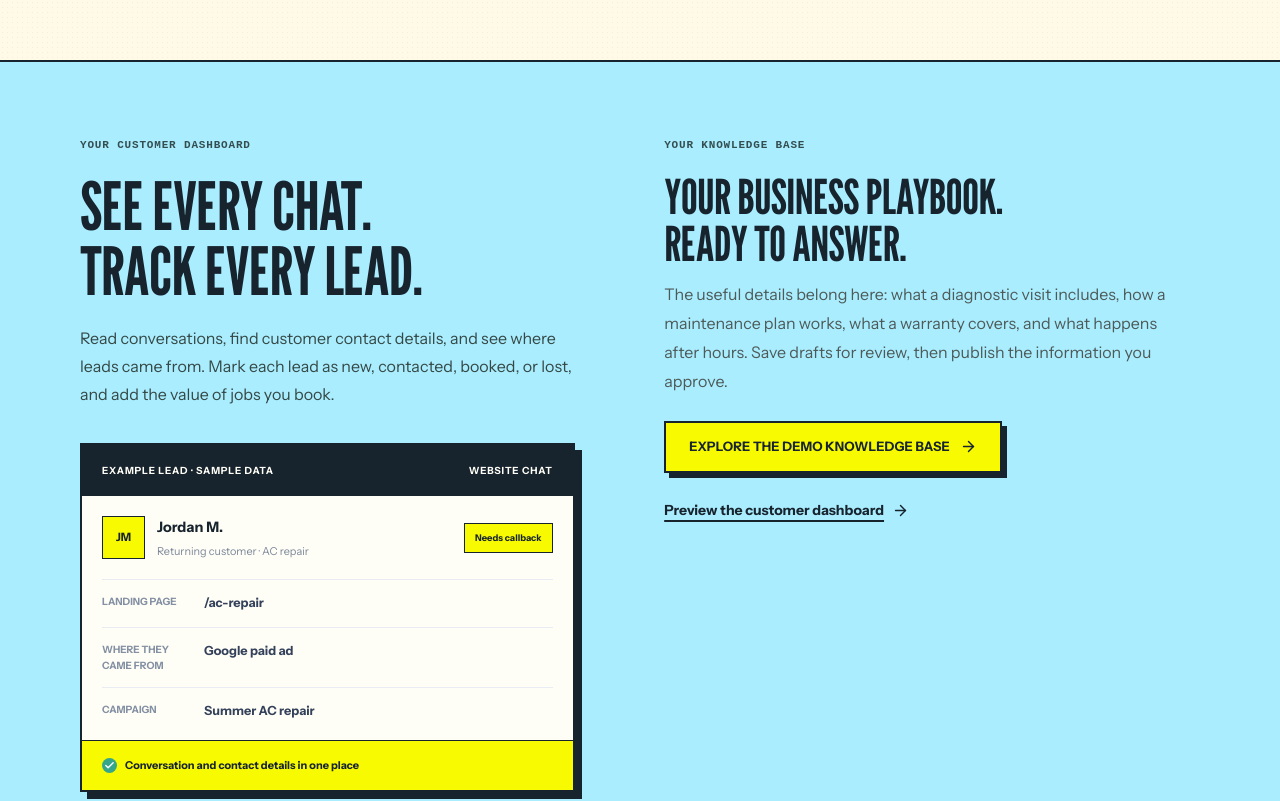
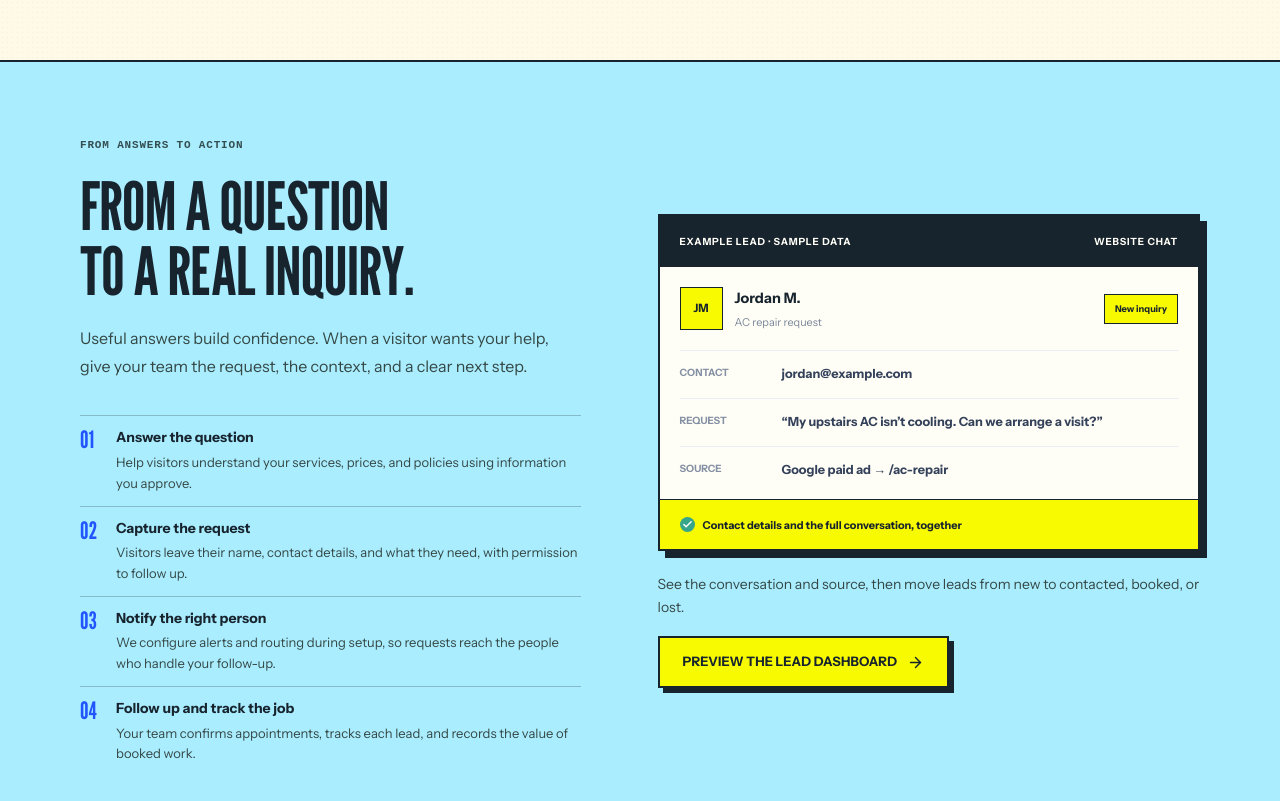
Before and after one commit to dannymsullivan/raleigh-lead-recovery, a Next.js app: page / in a window 1280 px wide. Shown: the part 5020-5821 px from the top of the page. Built offline with nearby package versions, Linux system fonts and the light colour scheme.

Commit message:
Explain lead capture, alerts, routing, and follow-up in the offer

```diff
--- a/app/chatbot-sales.css
+++ b/app/chatbot-sales.css
@@ -109,6 +109,15 @@
 .rlr-retro .rlr-flow-steps p { font-size: 15px; line-height: 1.75; }
 .rlr-retro .rlr-outcomes { background: #a9edff; border-block: 2px solid #17232d; padding-block: 76px; }
 .rlr-retro .rlr-outcomes-copy > p:not(.rlr-kicker) { font-size: 16px; color: #354845; }
+.lead-flow { display: grid; gap: 12px; margin: 22px 0 0; padding: 0; list-style: none; counter-reset: lead-step; }
+.lead-flow li { display: grid; grid-template-columns: 24px minmax(0,1fr); column-gap: 12px; padding-top: 12px; border-top: 1px solid #17232d40; counter-increment: lead-step; }
+.lead-flow li::before { content: counter(lead-step, decimal-leading-zero); grid-row: 1 / 3; color: #2155ff; font: 24px 'RLR Display', sans-serif; line-height: 1; }
+.lead-flow strong { font-size: 14px; line-height: 1.4; }
+.rlr-retro .lead-flow p { margin: 4px 0 0; color: #354845; font-size: 13px; line-height: 1.6; }
+.lead-preview { min-width: 0; align-self: center; }
+.rlr-retro .lead-preview-note { margin: 22px 0 18px; color: #354845; font-size: 14px; line-height: 1.6; }
+.lead-preview > .rlr-button { max-width: 100%; white-space: normal; }
+.rlr-retro .rlr-outcomes-grid { gap: clamp(32px, 6vw, 80px); }
 .rlr-retro .rlr-summary-card { border: 2px solid #17232d; border-radius: 0; background: #fffef6; box-shadow: 7px 7px 0 #17232d; }
 .rlr-retro .rlr-summary-header { background: #17232d; color: #fffef6; border-color: #17232d; }
 .rlr-retro .rlr-summary-person > span { border: 1px solid #17232d; border-radius: 0; color: #17232d; background: #f7fa00; }
--- a/app/page.tsx
+++ b/app/page.tsx
@@ -50,9 +50,11 @@ const faqs = [
   { q: "How much can it know about my business?", a: "We build your knowledge base around the information you approve: service details, pricing and exclusions, maintenance plans, warranties, safe troubleshooting, policies, and more. The live demo uses a detailed fictional HVAC business so you can explore what that depth looks like. Your own setup is scoped and tested with you." },
   { q: "Does every question have to go to a person?", a: "No. Published answers can resolve routine questions about your services and policies right in the chat. Your team is needed for work that requires a person, such as inspecting equipment, confirming an appointment, or answering a question outside the approved knowledge. The demo shows how an AI advisor can connect information across a conversation." },
   { q: "What happens when it doesn’t know?", a: "It should say so, explain what it can answer, and offer the appropriate next step. We define those boundaries with you. It shouldn’t make up a price, promise availability, or claim a technician is on the way." },
+  { q: "How does a chat turn into a lead?", a: "Visitors can get answers first. When they want help from your team, they choose ‘Ask the team to follow up’ and share their name, email, optional phone number, and request. With their permission, those details are saved with the full conversation in your dashboard. The public demo uses a fictional business and doesn’t collect customer requests." },
+  { q: "How does my team take over?", a: "During setup, we configure where requests go and who gets notified. Alerts and routing are part of your setup, with the recipients and follow-up process agreed before launch. Your team can review the conversation, contact the customer, and track the result in the dashboard." },
   { q: "Can I see where a lead came from?", a: "Yes. You can see the page where a chat started and, when available, the website or campaign that brought the visitor there. Mark the leads you book and add the job value to compare results." },
   { q: "Does each customer have their own dashboard?", a: "Yes. Each business signs in to its own workspace to read conversations, update chatbot answers, and track leads." },
-  { q: "Does it book appointments?", a: "The chatbot collects appointment requests. Your team confirms the time with the customer, then marks the lead as booked in the dashboard." },
+  { q: "Does it book appointments?", a: "It captures appointment requests so your team can follow up with the details already in hand. Your team confirms availability and the appointment time with the customer, then marks the lead as booked and records the job value in the dashboard." },
   { q: "Do you also offer voice agents?", a: "Yes. Voice is a separate service for missed-call and after-hours coverage. Visit the Voice agents page to try the browser demo and learn how setup works." },
 ];
 
@@ -145,7 +147,7 @@ export default function HomePage() {
           </p>
         </div>
         <ol className="rlr-flow-steps">
-          <li><span>01</span><div><h3>Build your business playbook</h3><p>Services, pricing rules, memberships, warranties, and the details that make your business yours. We help organize it into clear, approved knowledge.</p></div></li>
+          <li id="business-knowledge"><span>01</span><div><h3>Build your business playbook</h3><p>Services, pricing rules, memberships, warranties, and the details that make your business yours. We help organize it into clear, approved knowledge.</p></div></li>
           <li><span>02</span><div><h3>Test the real questions</h3><p>Try the everyday questions and the tricky ones. Review the answers, clarify the boundaries, and approve the setup before it reaches customers.</p></div></li>
           <li><span>03</span><div><h3>Go live and review your leads</h3><p>Your trial starts when the chatbot is ready. See each conversation, contact request, and lead source in your dashboard, then record what happens next.</p></div></li>
         </ol>
@@ -154,34 +156,36 @@ export default function HomePage() {
       <section className="rlr-outcomes" id="outcomes">
         <div className="page-shell rlr-outcomes-grid">
           <div className="rlr-outcomes-copy">
-            <p className="rlr-kicker">Your customer dashboard</p>
-            <h2>See every chat. Track every lead.</h2>
+            <p className="rlr-kicker">From answers to action</p>
+            <h2>From a question to a real inquiry.</h2>
             <p>
-              Read conversations, find customer contact details, and see where leads came from. Mark each lead as new, contacted, booked, or lost, and add the value of jobs you book.
+              Useful answers build confidence. When a visitor wants your help, give your team the request, the context, and a clear next step.
             </p>
+            <ol className="lead-flow">
+              <li><strong>Answer the question</strong><p>Help visitors understand your services, prices, and policies using information you approve.</p></li>
+              <li><strong>Capture the request</strong><p>Visitors leave their name, contact details, and what they need, with permission to follow up.</p></li>
+              <li><strong>Notify the right person</strong><p>We configure alerts and routing during setup, so requests reach the people who handle your follow-up.</p></li>
+              <li><strong>Follow up and track the job</strong><p>Your team confirms appointments, tracks each lead, and records the value of booked work.</p></li>
+            </ol>
+          </div>
+
+          <div className="lead-preview">
             <div className="rlr-summary-card">
               <div className="rlr-summary-header"><span>Example lead · Sample data</span><strong>Website chat</strong></div>
               <div className="rlr-summary-person">
                 <span>JM</span>
-                <div><strong>Jordan M.</strong><p>Returning customer · AC repair</p></div>
-                <i>Needs callback</i>
+                <div><strong>Jordan M.</strong><p>AC repair request</p></div>
+                <i>New inquiry</i>
               </div>
               <dl>
-                <div><dt>Landing page</dt><dd>/ac-repair</dd></div>
-                <div><dt>Where they came from</dt><dd>Google paid ad</dd></div>
-                <div><dt>Campaign</dt><dd>Summer AC repair</dd></div>
+                <div><dt>Contact</dt><dd>jordan@example.com</dd></div>
+                <div><dt>Request</dt><dd>“My upstairs AC isn’t cooling. Can we arrange a visit?”</dd></div>
+                <div><dt>Source</dt><dd>Google paid ad → /ac-repair</dd></div>
               </dl>
-              <div className="rlr-summary-footer"><Check aria-hidden="true" /> Conversation and contact details in one place</div>
+              <div className="rlr-summary-footer"><Check aria-hidden="true" /> Contact details and the full conversation, together</div>
             </div>
-          </div>
-
-          <div className="rlr-text-back-wrap" id="business-knowledge">
-            <div>
-              <p className="rlr-kicker">Your knowledge base</p>
-              <h3>Your business playbook. Ready to answer.</h3>
-              <p>The useful details belong here: what a diagnostic visit includes, how a maintenance plan works, what a warranty covers, and what happens after hours. Save drafts for review, then publish the information you approve.</p>
-            </div>
-            <Link className="rlr-button rlr-button-primary" href="/knowledge-base">Explore the demo knowledge base <ArrowRight aria-hidden="true" /></Link><Link className="rlr-inline-link" href="/dashboard-demo">Preview the customer dashboard <ArrowRight aria-hidden="true" /></Link>
+            <p className="lead-preview-note">See the conversation and source, then move leads from new to contacted, booked, or lost.</p>
+            <Link className="rlr-button rlr-button-primary" href="/dashboard-demo">Preview the lead dashboard <ArrowRight aria-hidden="true" /></Link>
           </div>
         </div>
       </section>
```
Also changed, not shown: app/components/chatbot-sales-sections.tsx (+4 -4 lines), app/components/website-chat.tsx (+1 -1 lines).
